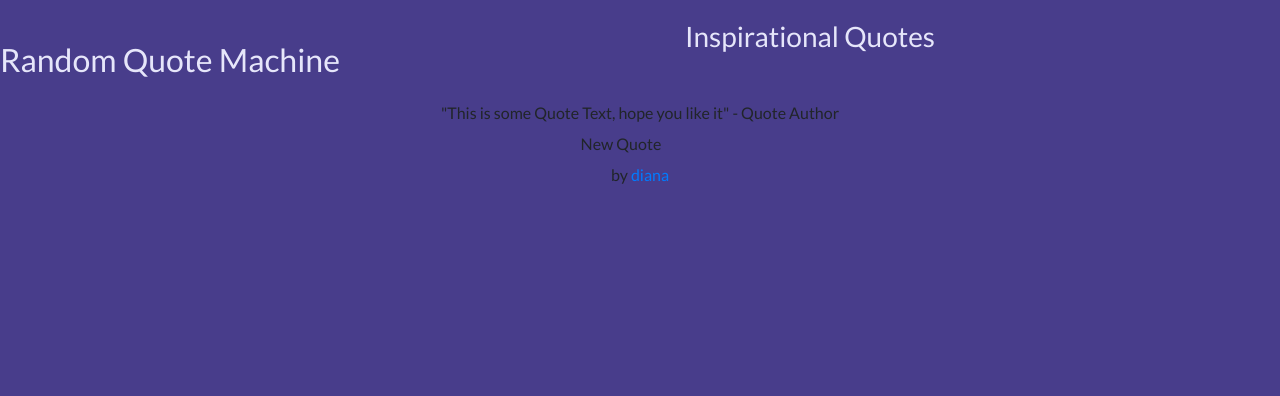
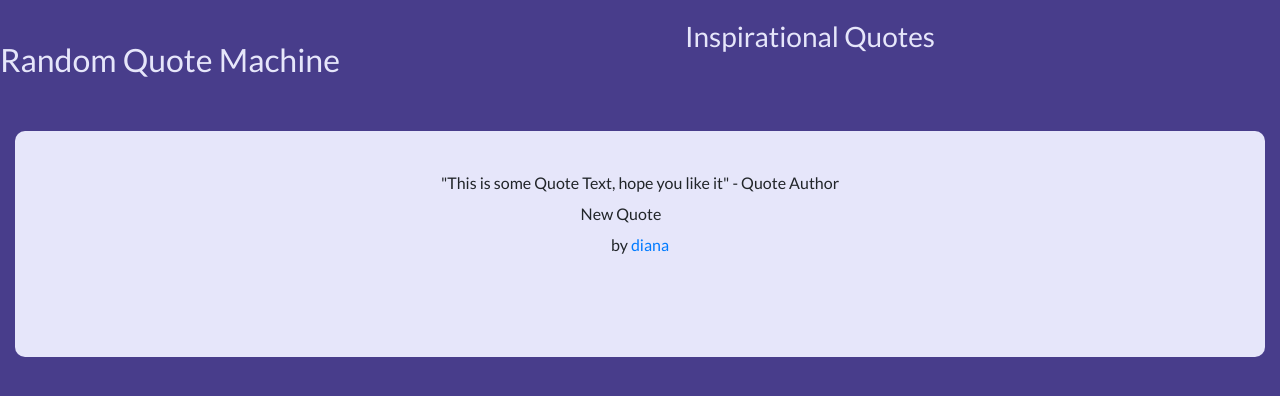
Before and after one commit to dianawallace/FCC-Quote-Machine, a plain HTML site: page index.html in a window 1280 px wide. Drawn offline with nearby package versions, Linux system fonts and the light colour scheme.

Commit message:
added css to quote-box

```diff
--- a/css/style.css
+++ b/css/style.css
@@ -14,3 +14,16 @@ body {
 h1, h3 {
   color: lavender;
 }
+
+#quote-box {
+  border: 2px solid none;
+  background-color: lavender;
+  position: relative;
+  border-radius: 10px;
+  width: auto;
+  height: auto;
+  margin-top: 30px;
+  margin-bottom: 50px;
+  padding-top: 40px;
+  padding-bottom: 100px;
+}
```
